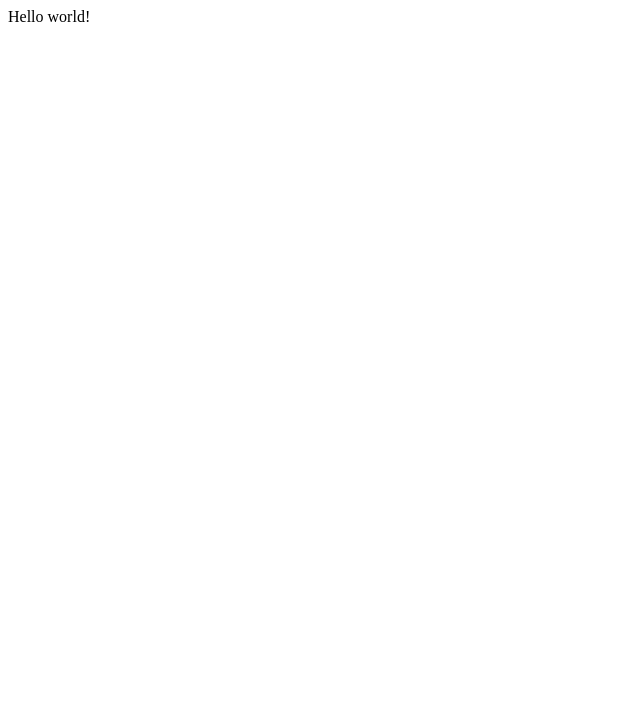
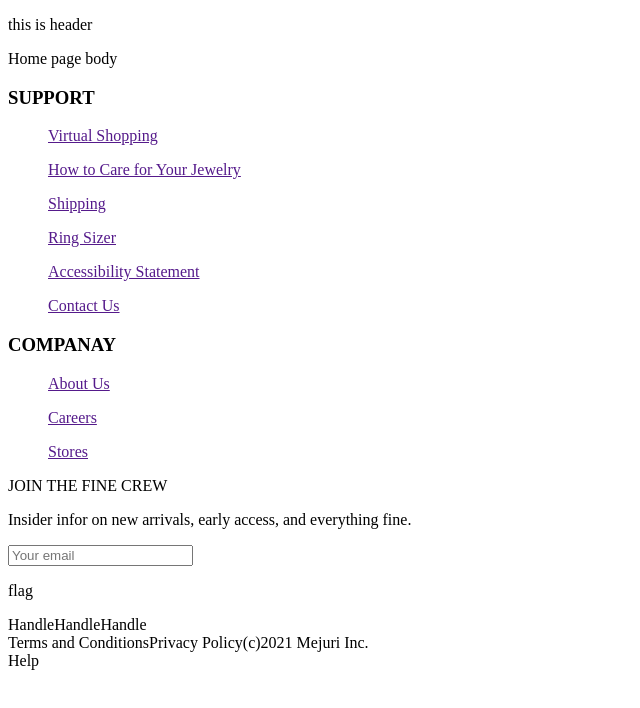
Before and after one commit to muhammadbilalraza/my-gatsby-project, a Gatsby site: page / in a window 1280 px wide. Shown: the whole page, without its empty margins (0-640 px from the left). Built offline with nearby package versions, Linux system fonts and the light colour scheme; Gatsby itself is replaced by a stand-in of ours.

Commit message:
footer updated.

```diff
--- a/package.json
+++ b/package.json
@@ -1,5 +1,5 @@
 {
-  "name": "gatsby-starter-hello-world",
+  "name": "my-gatsby-project",
   "private": true,
   "description": "A simplified bare-bones starter for Gatsby",
   "version": "0.1.0",
--- a/src/components/footer.js
+++ b/src/components/footer.js
@@ -6,32 +6,35 @@ const Footer = () => {
     return (
         <footer class = "footer">
             <container class = "footer_1">
-                <div >
+                <div class = "sitemap" >
                     <div class = "support">
                         <h3>SUPPORT</h3>
-                        <a href="">Virtual Shopping</a> <br/>
-                        <a href="">How to Care for Your Jewelry</a> <br/>
-                        <a href="">Shipping &amp; Reutrns</a> <br/>
-                        <a href="">Ring Sizer</a> <br/>
-                        <a href="">Accessibility Statement</a> <br/>
-                        <a href="">Contact Us</a> <br/>
+                        <list>
+                            <ul><a href="">Virtual Shopping</a></ul>
+                            <ul><a href="">How to Care for Your Jewelry</a></ul>
+                            <ul><a href="">Shipping</a></ul>
+                            <ul><a href="">Ring Sizer</a></ul>
+                            <ul><a href="">Accessibility Statement</a></ul>
+                            <ul><a href="">Contact Us</a></ul>
+                        </list>
                     </div>
+
                     <div class = "companay">
                         <h3>COMPANAY</h3>
-                        <a href="">About Us</a> <br/>
-                        <a href="">Careers</a> <br/>
-                        <a href="">Stores</a> <br/>
+                        <list>
+                            <ul><a href="">About Us</a></ul>
+                            <ul><a href="">Careers</a></ul>
+                            <ul><a href="">Stores</a></ul>
+                        </list>
                     </div>
                 </div>
 
-                <div>
-                    <div>
-                        <p>JOIN THE FINE CREW</p>
-                        <p>Insider infor on new arrivals, early access, and everything fine.</p>
-                        <form method = "post" action = "#">
-                            <input type = "email" name="email" id="email" placeholder = "Your email" />
-                        </form>
-                    </div>
+                <div class = "subscription_form">
+                    <p>JOIN THE FINE CREW</p>
+                    <p>Insider infor on new arrivals, early access, and everything fine.</p>
+                    <form method = "post" action = "#">
+                    <input type = "email" name="email" id="email" placeholder = "Your email" />
+                    </form>
                 </div>
             </container>
 
--- a/src/components/header.js
+++ b/src/components/header.js
@@ -3,7 +3,9 @@ import { Link } from 'gatsby'
 import { FieldsOnCorrectTypeRule } from 'graphql'
 
 const Header = () => {
-    return
+    return (
+        <p>this is header</p>
+    )
 }
 
 export default Header
--- a/src/pages/index.js
+++ b/src/pages/index.js
@@ -1,5 +1,20 @@
 import React from "react"
+import Header from "../components/header"
+import Footer from "../components/footer"
 
-export default function Home() {
-  return <div>Hello world!</div>
+
+
+const Home = () => {
+  return (
+    <contatiner>
+      <Header />
+          <contatiner>
+            <p>Home page body</p>
+          </contatiner>
+      <Footer />
+    </contatiner>
+
+  )
 }
+
+export default Home
```
